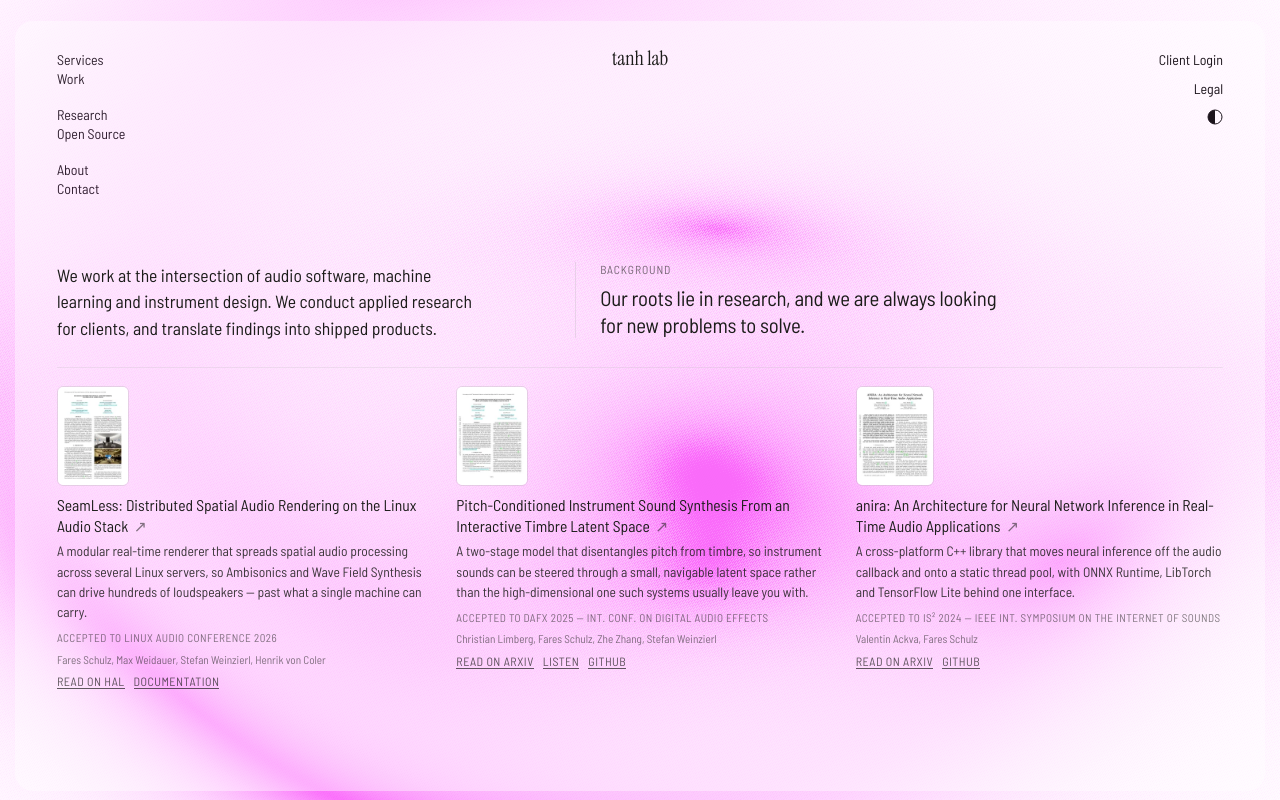
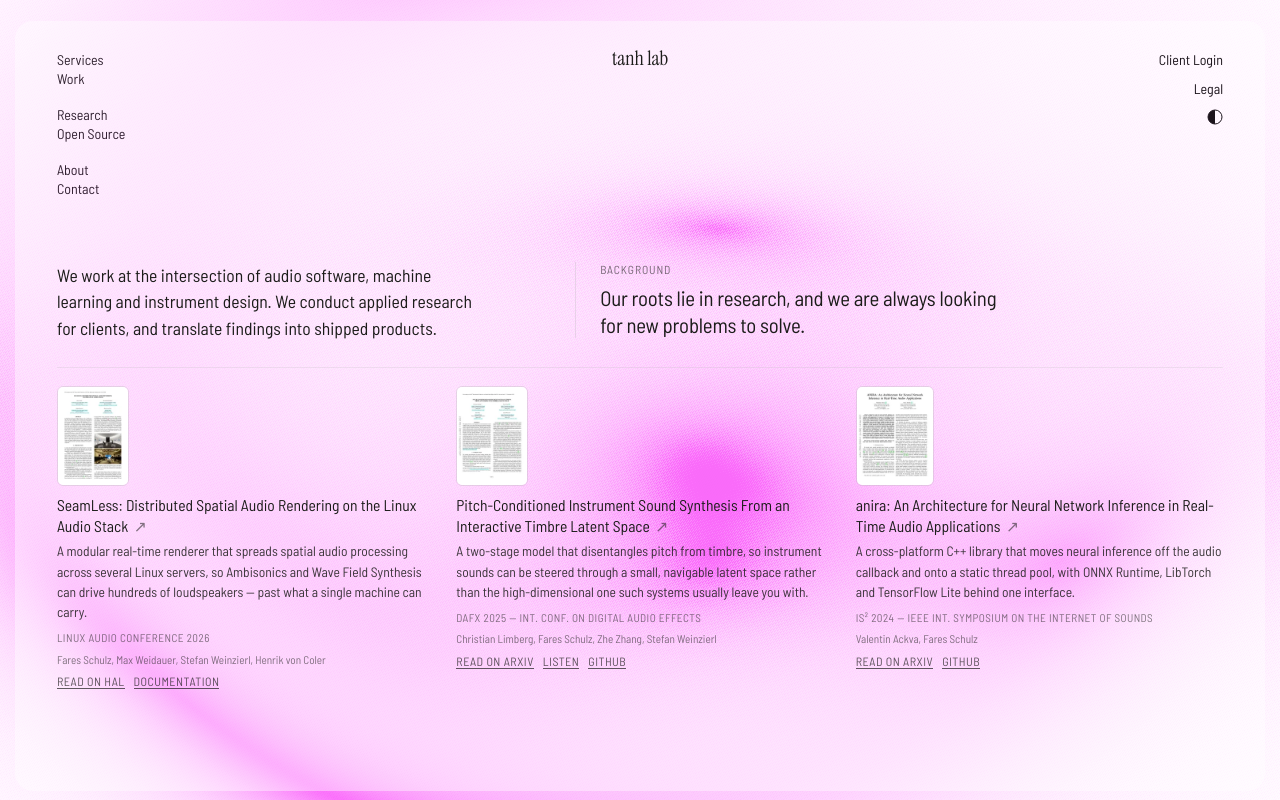
Before and after one commit to tanh-lab/website, a React (Vite) app: page /research in a window 1280 px wide. Built offline with nearby package versions, Linux system fonts and the light colour scheme.

Commit message:
Drop "Accepted to" from the venue lines
Every paper on the page was accepted, so the words separated nothing and
pushed the venue and the year — which do — further along a line that is
already the smallest type on the page. What is left reads as a citation.

```diff
--- a/src/data/publications.ts
+++ b/src/data/publications.ts
@@ -1,5 +1,8 @@
 export interface Publication {
-    /** Where and when it was accepted, phrased for the citation line. */
+    /**
+     * The venue and year, as on a citation line. No "accepted to": every
+     * paper on the page was, so the words said nothing.
+     */
     venue: string;
     title: string;
     authors: string;
@@ -36,7 +39,7 @@ export interface Publication {
 /** Newest first. */
 export const publications: Publication[] = [
     {
-        venue: "Accepted to Linux Audio Conference 2026",
+        venue: "Linux Audio Conference 2026",
         title: "SeamLess: Distributed Spatial Audio Rendering on the Linux Audio Stack",
         authors: "Fares Schulz, Max Weidauer, Stefan Weinzierl, Henrik von Coler",
         summary:
@@ -51,7 +54,7 @@ export const publications: Publication[] = [
         cover: { src: "/covers/seamless.webp", width: 176, height: 248 }
     },
     {
-        venue: "Accepted to DAFx 2025 — Int. Conf. on Digital Audio Effects",
+        venue: "DAFx 2025 — Int. Conf. on Digital Audio Effects",
         title: "Pitch-Conditioned Instrument Sound Synthesis From an Interactive Timbre Latent Space",
         authors: "Christian Limberg, Fares Schulz, Zhe Zhang, Stefan Weinzierl",
         summary:
@@ -64,7 +67,7 @@ export const publications: Publication[] = [
         cover: { src: "/covers/pitch-conditioned.webp", width: 176, height: 248 }
     },
     {
-        venue: "Accepted to IS² 2024 — IEEE Int. Symposium on the Internet of Sounds",
+        venue: "IS² 2024 — IEEE Int. Symposium on the Internet of Sounds",
         title: "anira: An Architecture for Neural Network Inference in Real-Time Audio Applications",
         authors: "Valentin Ackva, Fares Schulz",
         summary:
```
